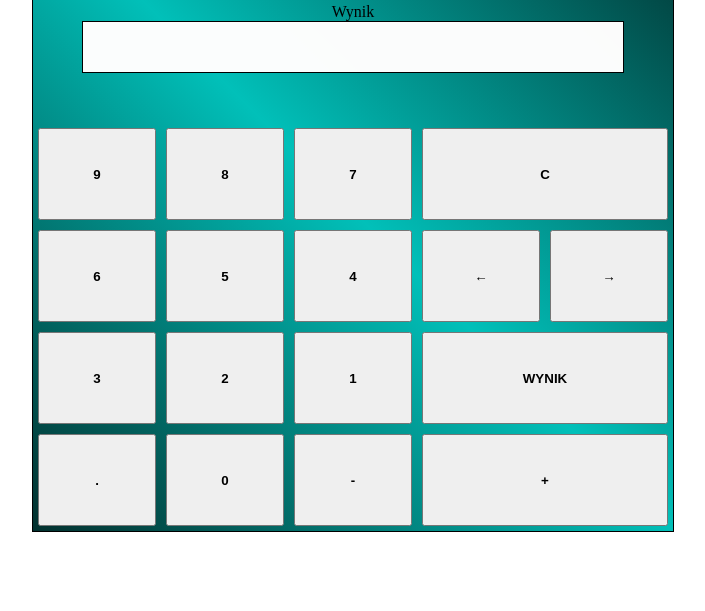
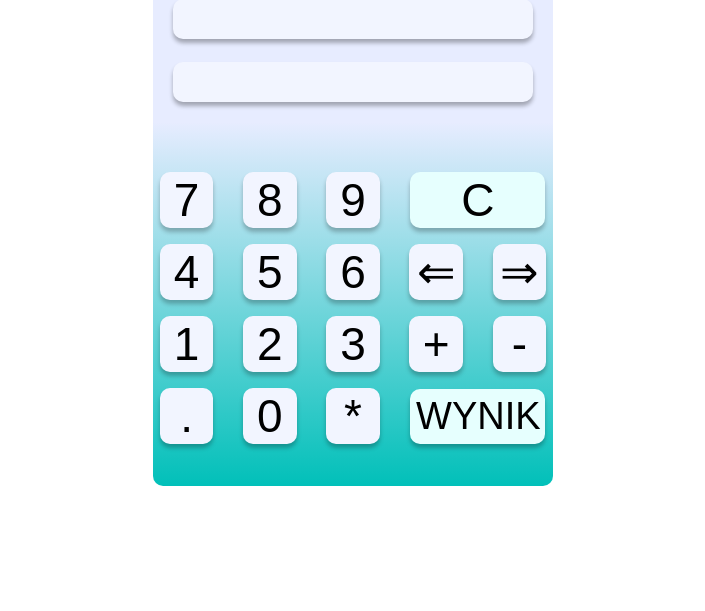
Before and after one commit to agata1chr/time-calculator, a plain HTML site: page index.html in a window 1280 px wide. Shown: the part 189-800 px from the top of the page, without its empty margins (287-992 px from the left). Drawn offline with Linux system fonts and the light colour scheme.

Commit message:
dodanie ostylowania do kalkulatora

```diff
--- a/index.html
+++ b/index.html
@@ -16,30 +16,34 @@
     <div class="container">
         <div class="calc">
             <div class="result">
+                <div class="txt">
+                    <div class="time">TIME</div>
+                </div>
                 <div class="prevOperation"></div>
                 <div class="mathResult">
-                    <label id="wynik"> Wynik</label>
-                    <div class="resultBox"></div>
+
                 </div>
             </div>
             <div class="keybordSection">
+                <button class="btn" id="seven">7</button>
+                <button class="btn" id="eight">8</button>
                 <button class="btn" id="nine">9</button>
-                <button class="btn" id="eight">8</button>
-                <button class="btn" id="seven">7</button>
+
                 <button class="btn" id="cancel">C</button>
+                <button class="btn" id="four">4</button>
+                <button class="btn" id="five">5</button>
                 <button class="btn" id="six">6</button>
-                <button class="btn" id="five">5</button>
-                <button class="btn" id="four">4</button>
-                <button class="btn" id="leftArrow">&larr;</button>
-                <button class="btn" id="RightArrow">&rarr;</button>
+                <button class="btn" id="leftArrow">&lArr;</button>
+                <button class="btn" id="RightArrow">&rArr;</button>
+                <button class="btn" id="one">1</button>
+                <button class="btn" id="two">2</button>
                 <button class="btn" id="three">3</button>
-                <button class="btn" id="two">2</button>
-                <button class="btn" id="one">1</button>
-                <button class="btn" id="resultbtn">WYNIK</button>
+                <button class="btn" id="plus">+</button>
+                <button class="btn" id="minus">-</button>
                 <button class="btn" id="dot">.</button>
                 <button class="btn" id="zero">0</button>
-                <button class="btn" id="minus">-</button>
-                <button class="btn" id="plus">+</button>
+                <button class="btn" id="duplicate">*</button>
+                <button class="btn" id="resultbtn">WYNIK</button>
 
 
 
--- a/style.css
+++ b/style.css
@@ -2,6 +2,8 @@ body {
 	box-sizing: border-box;
 	margin: 0;
 	padding: 0;
+	box-sizing: border-box;
+	/* overflow: hidden; */
 }
 
 .container {
@@ -10,71 +12,79 @@ body {
 	display: flex;
 	align-items: center;
 	justify-content: center;
+	padding: 0;
 }
 .calc {
-	width: 50vw;
-	height: 80vh;
-	border: solid 1px black;
-	display: flex;
-	flex-direction: column;
-	background: linear-gradient(45deg, #02302e, #01c0b9, #02302e);
+	width: 400px;
+	height: 550px;
+	display: grid;
+	gap: 1em;
+	grid-template-rows: 1fr 2fr;
+	background: linear-gradient(180deg, #e7ecff 33.85%, #01c0b9 100%);
+	border-radius: 10px;
+	border: none;
+	align-items: center;
+	justify-items: center;
 }
 @media screen and (max-width: 700px) {
 	.calc {
 		width: 95%;
 	}
 }
+
 .result {
-	display: flex;
-	flex-direction: column;
+	display: grid;
+	grid-template-rows: 0.8fr repeat(2, 1fr);
+	width: 100%;
+	height: 100%;
 
 	align-items: center;
 	justify-items: center;
-	margin: 20px;
 }
+.txt {
+	font-family: Farro;
+	font-size: 36px;
+	width: 90%;
+	margin-top: 5px;
+	text-align: center;
+}
+
+.prevOperation,
 .mathResult {
-	display: flex;
-	flex-direction: column;
-	height: 80px;
+	min-height: 40px;
 	width: 90%;
-	align-items: center;
-	margin-bottom: 20px;
-}
-.prevOperation {
-	min-height: 50px;
-	width: 90%;
-	border: 1px solid black;
-	background-color: rgb(255, 251, 251);
-	margin: 20px;
+	border-radius: 10px;
+	background-color: #f2f5ff;
+	box-shadow: 0 4px 4px 0 #0000004d;
 	cursor: text;
-}
-.resultBox {
-	margin: 0 10px 10px;
-	height: 50px;
-	width: 100%;
-	background-color: rgba(255, 254, 254, 0.986);
-	border: 1px solid black;
 }
 
 .keybordSection {
 	display: grid;
 	grid-template-columns: repeat(5, 1fr);
 	grid-template-rows: repeat(4, 1fr);
-	height: 100%;
+	gap: 1em;
 	width: 100%;
+	justify-items: center;
+	align-items: center;
 }
 
 .btn {
-	margin: 5px;
 	cursor: pointer;
-	font-weight: bold;
+	border: none;
+	width: 80%;
+	font-size: 46px;
+	border-radius: 10px;
+	background: #f2f5ff;
+	box-shadow: 0px 4px 4px rgba(0, 0, 0, 0.25);
 }
-#cancel {
+#cancel,
+#resultbtn {
+	width: 90%;
 	grid-column: 4/6;
+	background: #e6fffe;
 }
 #resultbtn {
-	grid-column: 4/6;
+	padding: 6px;
+	font-size: 38px;
 }
-#plus {
-	grid-column: 4/6;
-}
```
